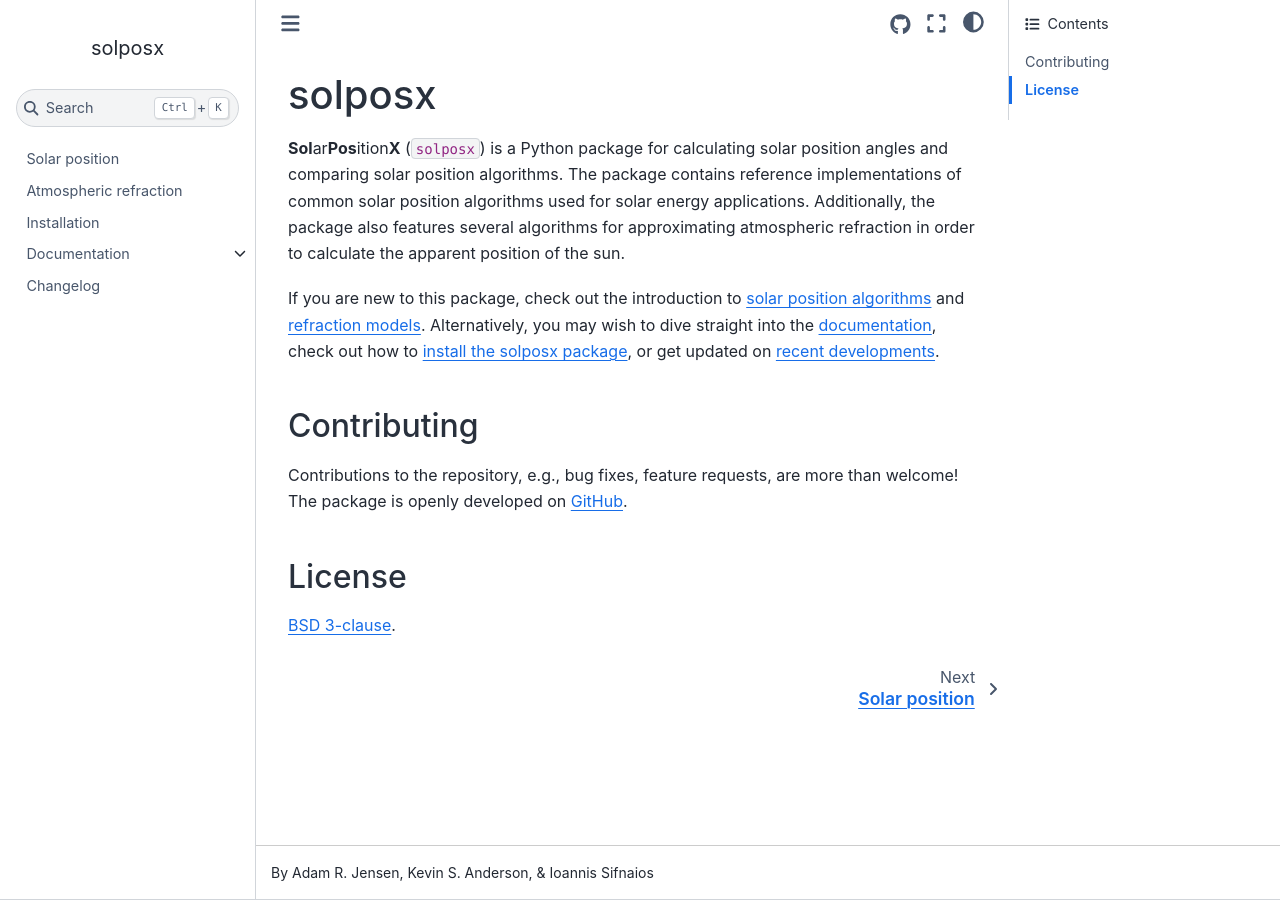
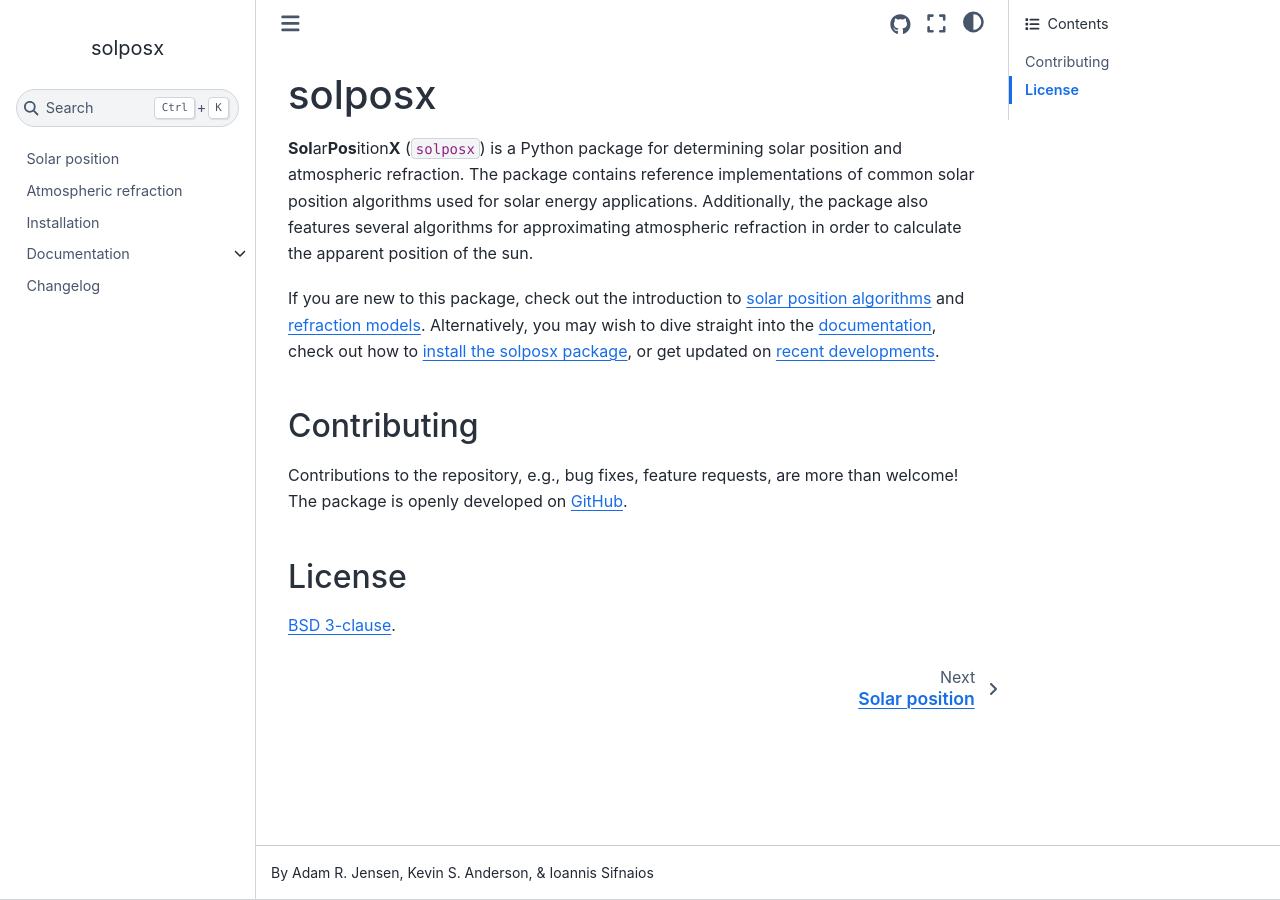
Before and after one commit to pvlib/solposx, a Sphinx documentation site: the page built from docs/source/index.md, in a window 1280 px wide. Built offline with Sphinx 7.4.7 and the Sphinx Book theme 1.1.4, drawn with Linux system fonts in a browser that asks for light colours.

Commit message:
Update package description (#110)

```diff
--- a/docs/source/index.md
+++ b/docs/source/index.md
@@ -1,6 +1,6 @@
 # solposx
 
-**Sol**ar**Pos**ition**X** (`solposx`) is a Python package for calculating solar position angles and comparing solar position algorithms. The package contains reference implementations of common solar position algorithms used for solar energy applications. Additionally, the package also features several algorithms for approximating atmospheric refraction in order to calculate the apparent position of the sun.
+**Sol**ar**Pos**ition**X** (`solposx`) is a Python package for determining solar position and atmospheric refraction. The package contains reference implementations of common solar position algorithms used for solar energy applications. Additionally, the package also features several algorithms for approximating atmospheric refraction in order to calculate the apparent position of the sun.
 
 If you are new to this package, check out the introduction to [solar position algorithms](solarposition_introduction) and [refraction models](refraction_introduction). Alternatively, you may wish to dive straight into the [documentation](documentation), check out how to [install the solposx package](installation), or get updated on [recent developments](whatsnew).
 
--- a/pyproject.toml
+++ b/pyproject.toml
@@ -20,7 +20,7 @@ authors = [
     {name = "Kevin S. Anderson"},
     {name = "Ioannis Sifnaios"},
 ]
-description = "solposx is a Python package for calculating solar position angles and comparing solar position algorithms."
+description = " solposx is a Python package for determining solar position and atmospheric refraction."
 readme = "README.md"
 requires-python = ">=3.10"
 keywords = ["solar position algorithms", "solar energy", "photovoltaics"]
```
